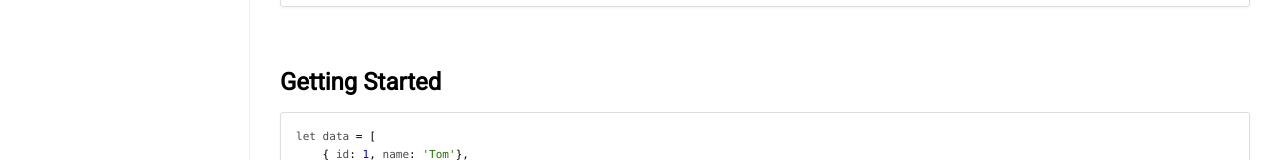
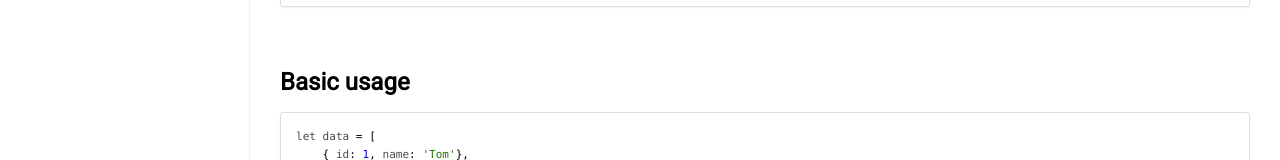
Before and after one commit to broadwayinc/dexbee, a website built with webpack: page docs/dexbee/0.1.0/index.html in a window 1280 px wide. Shown: the part 519-679 px from the top of the page. Built offline with nearby package versions, Linux system fonts and the light colour scheme.

Commit message:
documentation

```diff
--- a/docs/dexbee/0.1.0/index.html
+++ b/docs/dexbee/0.1.0/index.html
@@ -64,7 +64,7 @@ For webpack based projects:
 <pre class="prettyprint source"><code>import {DexBee} from 'dexbee';
 </code></pre>
 <br/>
-<h3>Getting Started</h3>
+<h3>Basic usage</h3>
 <pre class="prettyprint source"><code>let data = [
     { id: 1, name: 'Tom'},
     { id: 2, name: 'Jerry'}
```
Also changed, not shown: README.md.
